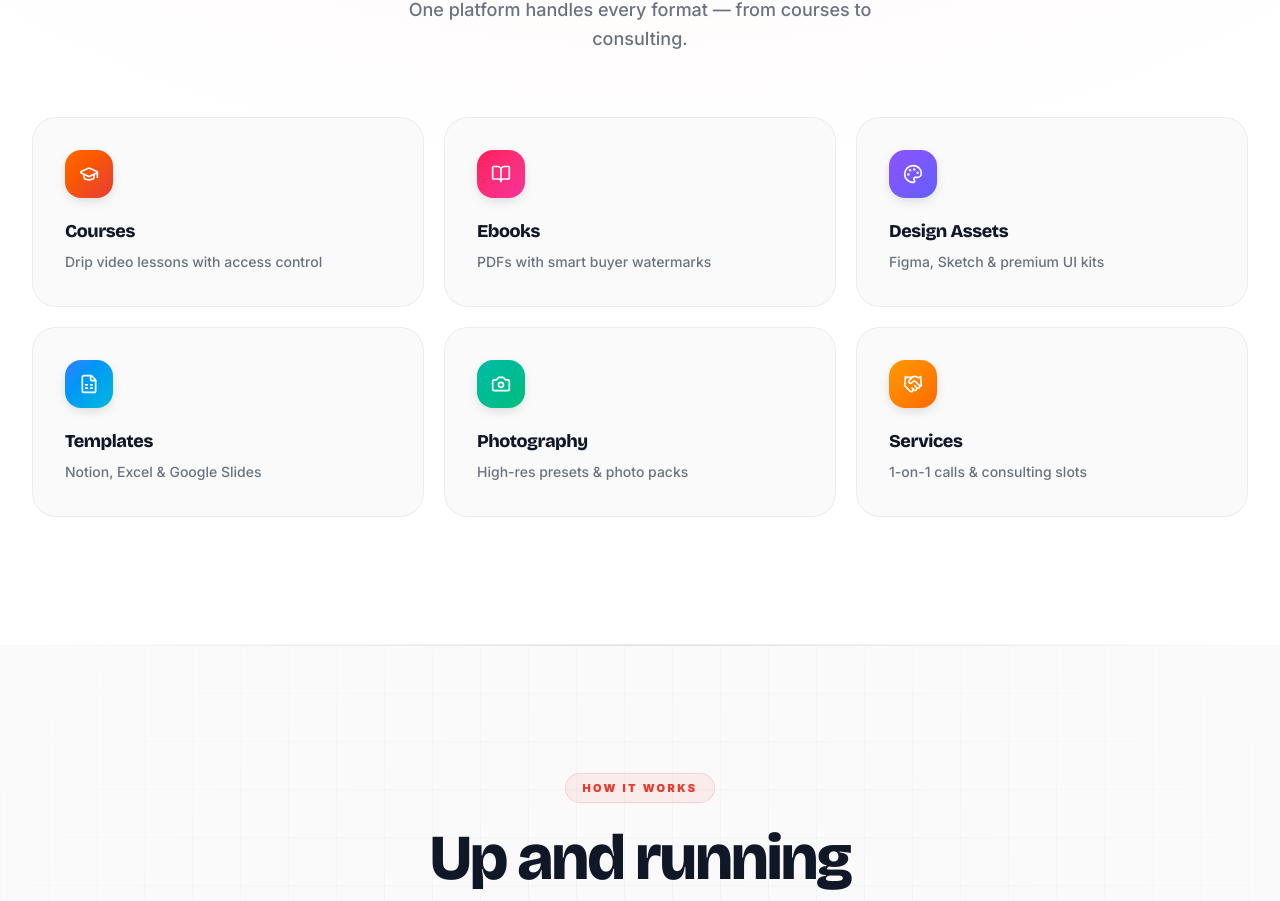
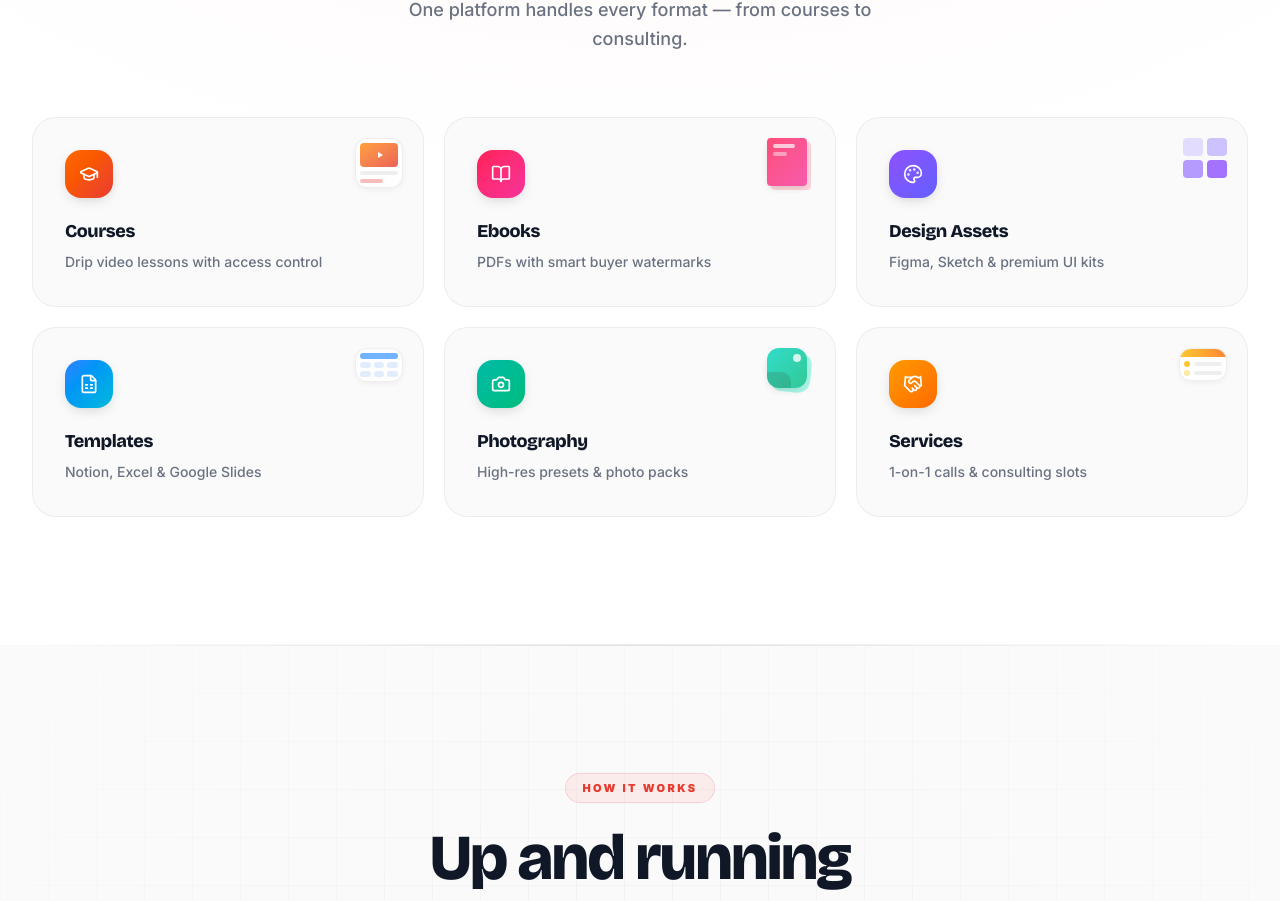
Before and after one commit to sagarku19/digionev1, a Next.js app: page / in a window 1280 px wide. Shown: the part 4000-4901 px from the top of the page. Built offline with nearby package versions, Linux system fonts and the light colour scheme; no server answers.

Commit message:
feat(marketing): product-type tiles gain mini product visuals

```diff
--- a/src/components/marketing/sections/ProductTypes.tsx
+++ b/src/components/marketing/sections/ProductTypes.tsx
@@ -1,13 +1,79 @@
 import InView from '@/src/components/marketing/InView';
 import { GraduationCap, BookOpen, Palette, FileSpreadsheet, Camera, Handshake } from 'lucide-react';
 
+const CourseVisual = () => (
+  <div className="w-12 rounded-md bg-white border border-black/[0.08] shadow-[0_2px_8px_-2px_rgba(0,0,0,0.10)] p-1">
+    <div className="h-6 rounded bg-gradient-to-br from-orange-400 to-[#E83A2E] mb-1 flex items-center justify-center">
+      <span className="block w-0 h-0 border-l-[5px] border-l-white border-y-[3.5px] border-y-transparent ml-0.5" />
+    </div>
+    <div className="sk-shimmer h-1 w-full rounded-full mb-1" />
+    <div className="h-1 w-3/5 rounded-full bg-[#E83A2E]/40" />
+  </div>
+);
+
+const EbookVisual = () => (
+  <div className="relative w-12 h-14">
+    <div className="absolute top-1 left-1 w-10 h-12 rounded bg-rose-200" />
+    <div className="relative w-10 h-12 rounded bg-gradient-to-br from-rose-500 to-pink-500 p-1.5 shadow-[0_3px_8px_-2px_rgba(0,0,0,0.20)]">
+      <div className="h-1 w-4/5 rounded-full bg-white/70 mb-1" />
+      <div className="h-1 w-1/2 rounded-full bg-white/45" />
+    </div>
+  </div>
+);
+
+const DesignVisual = () => (
+  <div className="grid grid-cols-2 gap-1 w-11">
+    <div className="h-4.5 rounded bg-violet-200" />
+    <div className="h-4.5 rounded bg-violet-300" />
+    <div className="h-4.5 rounded bg-violet-400" />
+    <div className="h-4.5 rounded bg-violet-500" />
+  </div>
+);
+
+const TemplateVisual = () => (
+  <div className="w-12 rounded-md bg-white border border-black/[0.08] shadow-[0_2px_8px_-2px_rgba(0,0,0,0.10)] p-1 space-y-[3px]">
+    <div className="h-1.5 rounded-sm bg-blue-400" />
+    <div className="grid grid-cols-3 gap-[3px]">
+      {[0, 1, 2, 3, 4, 5].map((c) => (
+        <div key={c} className="h-1.5 rounded-sm bg-blue-100" />
+      ))}
+    </div>
+  </div>
+);
+
+const PhotoVisual = () => (
+  <div className="relative w-12 h-12">
+    <div className="absolute top-1 left-1 w-10 h-10 rounded-md bg-teal-200 rotate-6" />
+    <div className="relative w-10 h-10 rounded-md bg-gradient-to-br from-teal-400 to-emerald-500 shadow-[0_3px_8px_-2px_rgba(0,0,0,0.20)] overflow-hidden">
+      <div className="absolute top-1.5 right-1.5 w-2 h-2 rounded-full bg-white/80" />
+      <div className="absolute -bottom-1 -left-1 w-7 h-5 bg-emerald-700/40 rounded-tr-[10px]" />
+    </div>
+  </div>
+);
+
+const ServiceVisual = () => (
+  <div className="w-12 rounded-md bg-white border border-black/[0.08] shadow-[0_2px_8px_-2px_rgba(0,0,0,0.10)] overflow-hidden">
+    <div className="h-2 bg-gradient-to-r from-amber-400 to-orange-500" />
+    <div className="p-1 space-y-[3px]">
+      <div className="flex items-center gap-1">
+        <span className="w-1.5 h-1.5 rounded-full bg-amber-400 shrink-0" />
+        <div className="sk-shimmer h-1 flex-1 rounded-full" />
+      </div>
+      <div className="flex items-center gap-1">
+        <span className="w-1.5 h-1.5 rounded-full bg-amber-200 shrink-0" />
+        <div className="sk-shimmer h-1 flex-1 rounded-full" />
+      </div>
+    </div>
+  </div>
+);
+
 const types = [
-  { title: "Courses", icon: GraduationCap, desc: "Drip video lessons with access control", color: "from-orange-500 to-[#E83A2E]", bg: "bg-orange-50", border: "border-orange-100" },
-  { title: "Ebooks", icon: BookOpen, desc: "PDFs with smart buyer watermarks", color: "from-rose-500 to-pink-500", bg: "bg-rose-50", border: "border-rose-100" },
-  { title: "Design Assets", icon: Palette, desc: "Figma, Sketch & premium UI kits", color: "from-violet-500 to-indigo-500", bg: "bg-violet-50", border: "border-violet-100" },
-  { title: "Templates", icon: FileSpreadsheet, desc: "Notion, Excel & Google Slides", color: "from-blue-500 to-cyan-500", bg: "bg-blue-50", border: "border-blue-100" },
-  { title: "Photography", icon: Camera, desc: "High-res presets & photo packs", color: "from-teal-500 to-emerald-500", bg: "bg-teal-50", border: "border-teal-100" },
-  { title: "Services", icon: Handshake, desc: "1-on-1 calls & consulting slots", color: "from-amber-500 to-orange-500", bg: "bg-amber-50", border: "border-amber-100" },
+  { title: "Courses", icon: GraduationCap, desc: "Drip video lessons with access control", color: "from-orange-500 to-[#E83A2E]", bg: "bg-orange-50", border: "border-orange-100", visual: CourseVisual },
+  { title: "Ebooks", icon: BookOpen, desc: "PDFs with smart buyer watermarks", color: "from-rose-500 to-pink-500", bg: "bg-rose-50", border: "border-rose-100", visual: EbookVisual },
+  { title: "Design Assets", icon: Palette, desc: "Figma, Sketch & premium UI kits", color: "from-violet-500 to-indigo-500", bg: "bg-violet-50", border: "border-violet-100", visual: DesignVisual },
+  { title: "Templates", icon: FileSpreadsheet, desc: "Notion, Excel & Google Slides", color: "from-blue-500 to-cyan-500", bg: "bg-blue-50", border: "border-blue-100", visual: TemplateVisual },
+  { title: "Photography", icon: Camera, desc: "High-res presets & photo packs", color: "from-teal-500 to-emerald-500", bg: "bg-teal-50", border: "border-teal-100", visual: PhotoVisual },
+  { title: "Services", icon: Handshake, desc: "1-on-1 calls & consulting slots", color: "from-amber-500 to-orange-500", bg: "bg-amber-50", border: "border-amber-100", visual: ServiceVisual },
 ];
 
 export default function ProductTypes() {
@@ -43,14 +109,18 @@ export default function ProductTypes() {
         <div className="grid grid-cols-2 lg:grid-cols-3 gap-4 sm:gap-5">
           {types.map((t, i) => {
             const Icon = t.icon;
+            const Visual = t.visual;
             return (
               <InView key={i} style={{ '--delay': `${i * 70}ms` }}>
                 <div className="iv relative group p-5 sm:p-7 lg:p-8 rounded-[20px] sm:rounded-[24px] bg-[#fafafa] border border-black/[0.055] hover:bg-white hover:border-black/[0.10] hover:shadow-[0_16px_48px_-12px_rgba(0,0,0,0.10)] hover:-translate-y-1 transition-all duration-400 cursor-default overflow-hidden">
                   <div className={`absolute top-0 inset-x-0 h-[2.5px] bg-gradient-to-r ${t.color} opacity-0 group-hover:opacity-100 transition-opacity duration-400`} />
+                  <div aria-hidden="true" className="absolute top-4 right-4 sm:top-5 sm:right-5 opacity-80 group-hover:opacity-100 transition-opacity duration-400">
+                    <Visual />
+                  </div>
                   <div className={`w-12 h-12 rounded-2xl bg-gradient-to-br ${t.color} flex items-center justify-center mb-3 sm:mb-5 shadow-[0_4px_14px_-4px_rgba(0,0,0,0.2)] group-hover:scale-110 group-hover:-rotate-3 transition-all duration-400 ease-[cubic-bezier(0.16,1,0.3,1)]`}>
                     <Icon className="w-5 h-5 text-white" />
                   </div>
-                  <h3 className="text-[16px] sm:text-[18px] font-black text-gray-900 mb-1.5 tracking-tight">{t.title}</h3>
+                  <h3 className="text-[16px] sm:text-[18px] font-black text-gray-900 mb-1.5 tracking-tight pr-14">{t.title}</h3>
                   <p className="text-[13px] sm:text-[14px] text-gray-500 font-medium leading-relaxed">{t.desc}</p>
                   <div className={`absolute -bottom-6 -right-6 w-24 h-24 rounded-full bg-gradient-to-tl ${t.color} opacity-0 group-hover:opacity-[0.07] transition-opacity duration-500 pointer-events-none`} />
                 </div>
```
